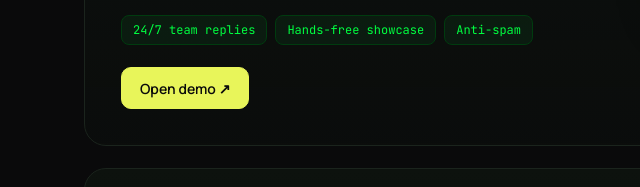
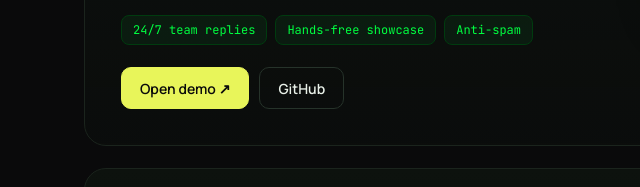
Before and after one commit to mikeabakumoff/mikeabakumoff.github.io, a plain HTML site: page index.html in a window 1280 px wide. Shown: the part 2120-2307 px from the top of the page, 0-640 px from the left. Drawn offline with Linux system fonts and the light colour scheme.

Commit message:
Link GitHub repos for new cases

```diff
--- a/index.html
+++ b/index.html
@@ -184,7 +184,7 @@ var CASES=[
    li:['Заявки из всех каналов падают в одну базу клиентов и объектов','Воронки продажи и аренды, задачи и напоминания агентам','Боты, автопостинг и AI-администратор работают от той же базы','Договоры собираются из данных сделки, роли и доступы по агентам'],ch:['0 потерянных заявок','Ответ клиенту 24/7','Договор в один клик']},
   en:{t:'CRM ecosystem for a real estate agency',s:'Python · FastAPI · Telegram · GPT · Mini App',task:'The agency lived in spreadsheets and chats: leads got lost, nobody knew where a deal stood, contracts were assembled by hand.',
    li:['Leads from every channel land in one base of clients and listings','Sales and rental pipelines, tasks and reminders for agents','Bots, autoposting and an AI admin run on the same database','Contracts are built from deal data, roles and access per agent'],ch:['0 lost leads','24/7 replies','One-click contracts']}},
- {id:'realty',img:'realty',demo:AW+'realty/',url:'awelabs.io/demo/realty',
+ {id:'realty',img:'realty',demo:AW+'realty/',gh:GH+'awelabs-realty-manager-demo',url:'awelabs.io/demo/realty',
   ru:{t:'AI-менеджер агентства недвижимости в Telegram',s:'Python · Telethon · Claude · Telegram',task:'Команда агентства каждый день спрашивала одно и то же: цены, свободные даты, статусы. Витрину объектов в группе вели руками, спам вычищали тоже руками.',
    li:['Живой Telegram-аккаунт отвечает команде по базе объектов: цены, брони, свободные даты','Ведёт витрину в группе: 12 тем, 134 объявления, 1 323 фото с водяным знаком','Сменилась цена или статус - пост обновляется за 5 минут','Чистит спам и ссылки, ищет нужное по чатам и маркетплейсам'],ch:['Ответ команде 24/7','Витрина без ручной работы','Антиспам']},
   en:{t:'AI manager for a real estate agency in Telegram',s:'Python · Telethon · Claude · Telegram',task:'The agency team asked the same questions every day: prices, free dates, statuses. The listing showcase in the group was run by hand, and so was spam cleanup.',
@@ -214,7 +214,7 @@ var CASES=[
    li:['7 моделей на 17 000+ матчей: 8 сезонов топ-5 лиг и еврокубки','Claude с веб-поиском собирает новости о травмах и дисквалификациях','В канал уходят только прогнозы выше порога уверенности','После матча бот сверяет результат и пересчитывает точность'],ch:['52.8% против 44.0% базы','5 лиг','Самопроверка']},
   en:{t:'FOOTCAST - ML football forecasts',s:'Python · scikit-learn · Claude · Telegram',task:'An automated forecast channel: five leagues, fresh lineup news, and only confident picks get published.',
    li:['7 models trained on 17,000+ matches: 8 seasons of the top 5 leagues plus European cups','Claude with web search gathers injury and suspension news','Only picks above the confidence threshold go to the channel','After the match the bot checks the result and updates accuracy'],ch:['52.8% vs 44.0% baseline','5 leagues','Self-checking']}},
- {id:'companion',img:'companion',demo:AW+'companion/',url:'awelabs.io/demo/companion',
+ {id:'companion',img:'companion',demo:AW+'companion/',gh:GH+'awelabs-companion-demo',url:'awelabs.io/demo/companion',
   ru:{t:'Персональный AI-ассистент',s:'Python · Claude · TTS/STT · Telegram',task:'Нужен собеседник в Telegram, который помнит важное, понимает голосовые и сам пишет первым, а не просто отвечает на вопросы.',
    li:['Долгая память: факты, вся переписка и ежедневные сводки','Голосовые в обе стороны и звонки','Инициатива: пишет первым, напоминает, держит расписание','Характер в одном файле, правится без перезапуска. Не замена психологу'],ch:['Помнит важное','Голос','Пишет первым']},
   en:{t:'Personal AI assistant',s:'Python · Claude · TTS/STT · Telegram',task:'A Telegram companion that remembers what matters, understands voice notes and reaches out first, instead of only answering questions.',
```
